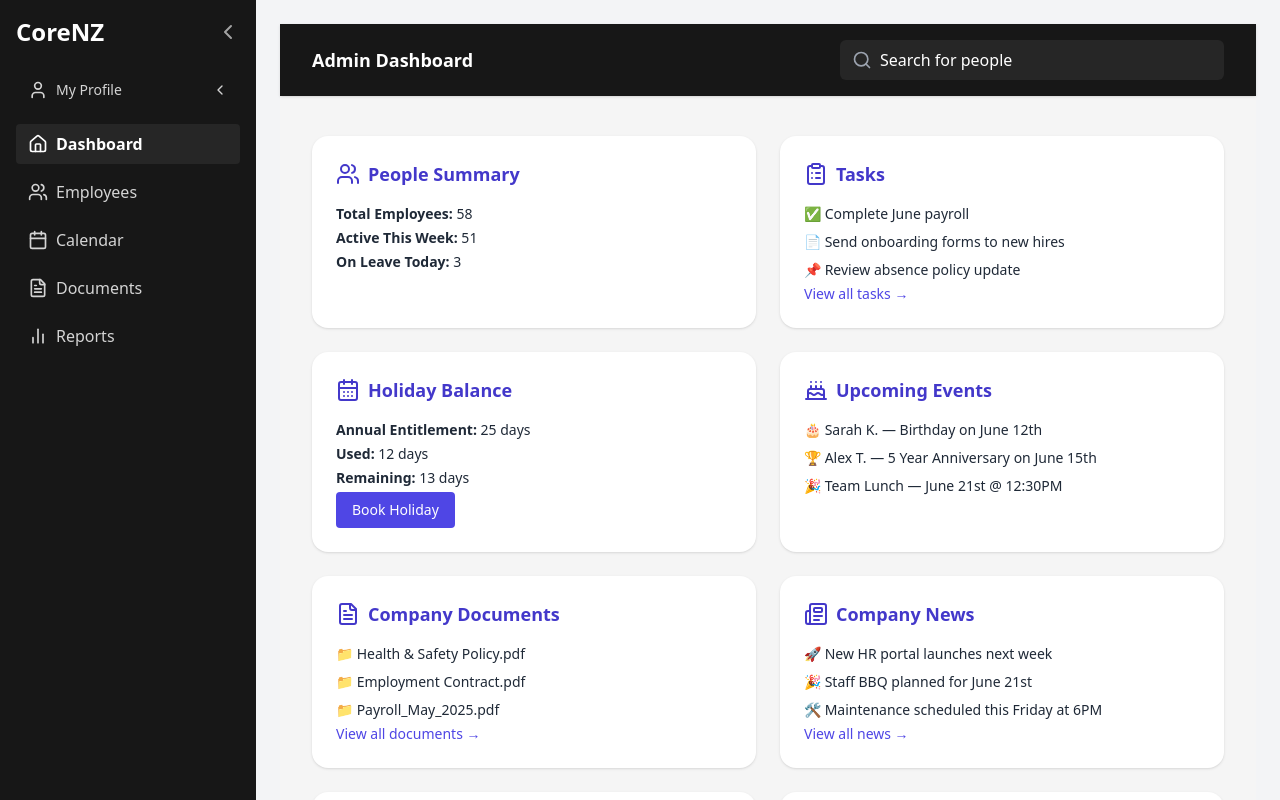
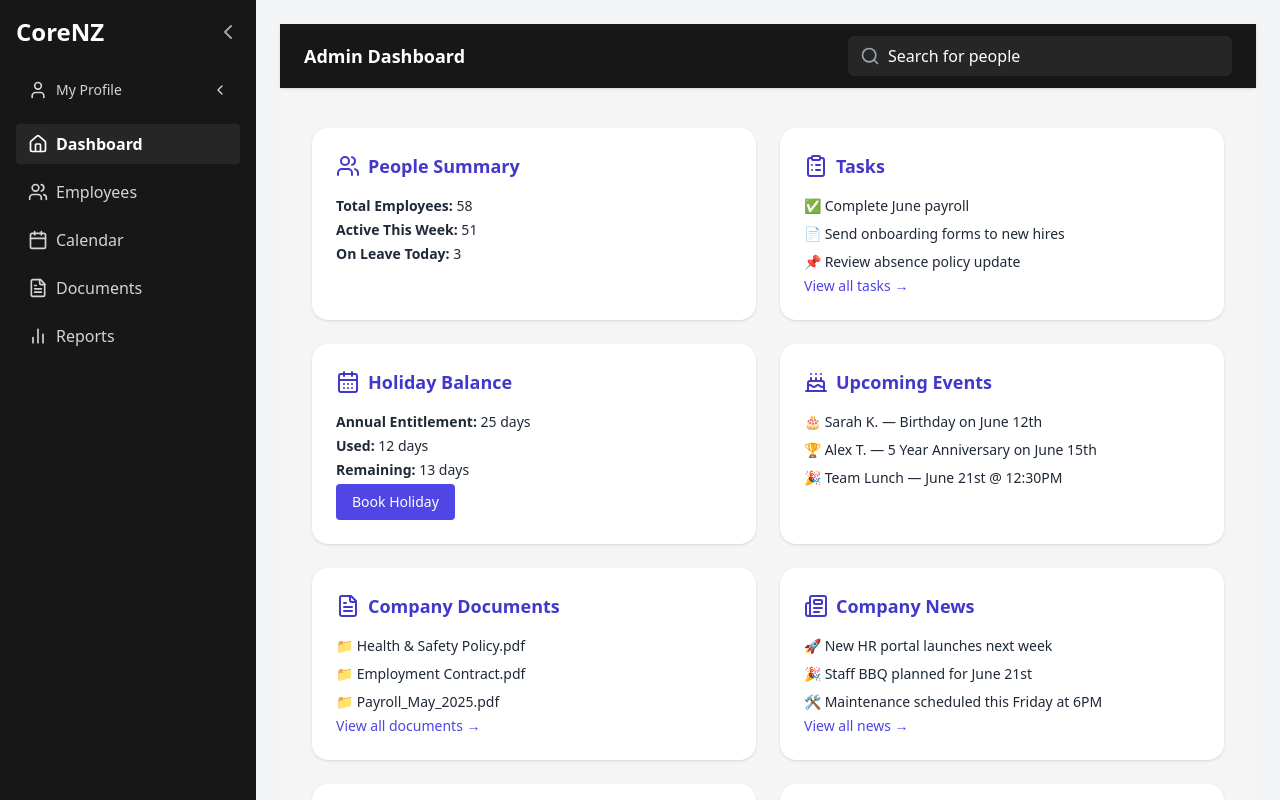
Before and after one commit to VacationReady/corenz-frontend, a Next.js app: page /dashboard in a window 1280 px wide. Shown: the top 800 px of the page. Built offline with nearby package versions, Linux system fonts and the light colour scheme; no server answers.

Commit message:
UI: Tightened top search bar alignment and spacing

```diff
--- a/app/(withSidebar)/dashboard/page.tsx
+++ b/app/(withSidebar)/dashboard/page.tsx
@@ -18,7 +18,7 @@ export default function AdminDashboardPage() {
   return (
     <div className="w-full min-h-screen bg-neutral-100">
       {/* Top Bar */}
-      <div className="w-full bg-neutral-900 text-white px-8 py-4 flex justify-between items-center shadow sticky top-0 z-10">
+      <div className="w-full bg-neutral-900 text-white px-6 py-3 flex justify-between items-center shadow sticky top-0 z-10">
         <h1 className="text-lg font-semibold">Admin Dashboard</h1>
         <div className="relative w-96">
           <Search className="absolute top-2.5 left-3 w-5 h-5 text-gray-400" />
```
